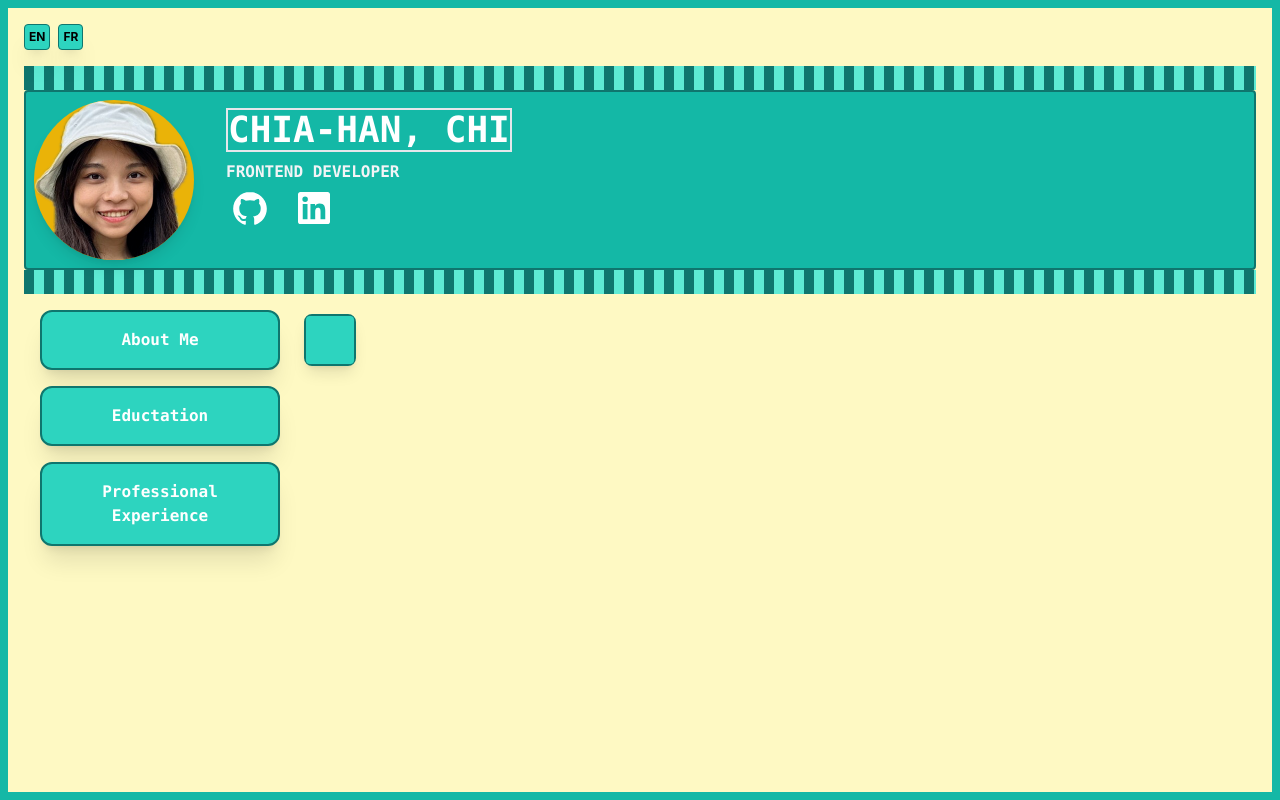
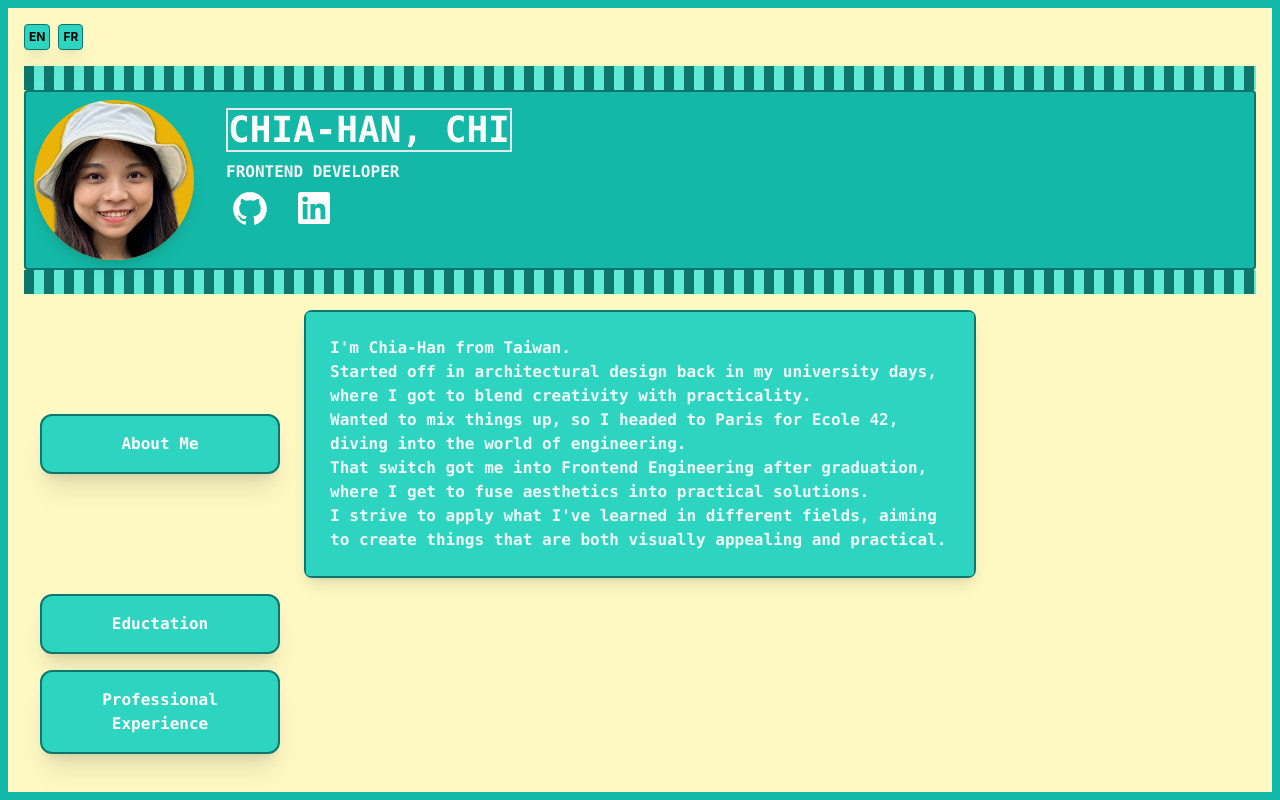
Before and after one commit to c-cchi/cv, a React (Create React App) app: page / in a window 1280 px wide. Both pictures are taken after a click on the button "About Me". Built offline with nearby package versions, Linux system fonts and the light colour scheme; a web font is replaced by a local one.

Commit message:
feat: Add details

```diff
--- a/src/Collapse.js
+++ b/src/Collapse.js
@@ -15,12 +15,10 @@ const Collapse = ({ item }) => {
         {t(item)}
       </button>
       {isVisible ? (
-        <div
-          class="rounded-lg shadow-lg border-2 border-teal-700 max-w-2xl"
-          data-te-collapse-item
-          data-te-collapse-horizontal
-        >
-          <div class="bg-teal-400 rounded p-6"></div>
+        <div class="rounded-lg shadow-lg border-2 border-teal-700 max-w-2xl">
+          <div class="bg-teal-400 rounded p-6 text-teal-50 font-mono font-black whitespace-pre-line">
+            {t(`${item}Details`)}
+          </div>
         </div>
       ) : null}
     </div>
--- a/src/i18n.json
+++ b/src/i18n.json
@@ -5,7 +5,10 @@
       "poste": "FrontEnd Developer",
       "aboutMe": "About Me",
       "study": "Eductation",
-      "experience": "Professional Experience"
+      "experience": "Professional Experience",
+      "aboutMeDetails": "I'm Chia-Han from Taiwan. \nStarted off in architectural design back in my university days, where I got to blend creativity with practicality. \nWanted to mix things up, so I headed to Paris for Ecole 42, diving into the world of engineering. \nThat switch got me into Frontend Engineering after graduation, where I get to fuse aesthetics into practical solutions. \nI strive to apply what I've learned in different fields, aiming to create things that are both visually appealing and practical.",
+      "studyDetails": "•2018 Ecole42 - Paris, France\n•2016 CCFS – Fondation Robert de Sorbon - Paris, France\n•2010 Shih Chien University - Dep. Architecture - Taipei, Taiwan",
+      "experienceDetails": "2020-2023 La Javaness - Paris, France"
     }
   },
   "fr": {
@@ -14,7 +17,10 @@
       "poste": "FrontEnd Developeuse",
       "aboutMe": "À propos de moi",
       "study": "Eductation",
-      "experience": "Expérience Professionnelle"
+      "experience": "Expérience Professionnelle",
+      "aboutMeDetails": "Je m'appelle Chia-Han et je viens de Taïwan. \nJ'ai débuté dans le domaine de la conception architecturale quand j'étais à l'université, où j'ai pu allier créativité et pragmatisme. \nDésirant explorer de nouveaux horizons, je me suis rendu à Paris pour intégrer l'Ecole 42 et me plonger dans le monde de l'ingénierie. \nCe changement m'a conduit à devenir Ingénieur Frontend, où je peux combiner l'esthétique aux solutions pratiques. \nJe m'efforce d'appliquer ce que j'ai appris dans différents domaines, dans le but de créer des choses à la fois esthétiques et utiles.",
+      "studyDetails": "•2018 Ecole42 - Paris, France\n•2016 CCFS – Fondation Robert de Sorbon - Paris, France\n•2010 Shih Chien University - Dep. Architecture - Taipei, Taiwan",
+      "experienceDetails": "2020Sep-2023Nov La Javaness - Paris, France"
     }
   }
 }
```
